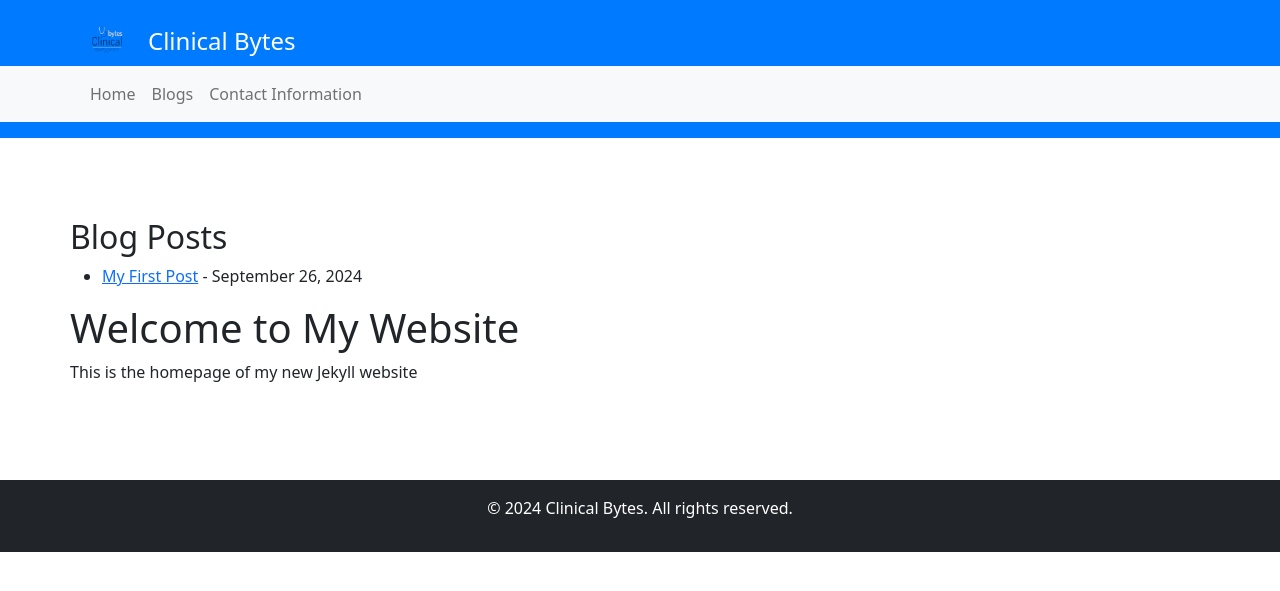
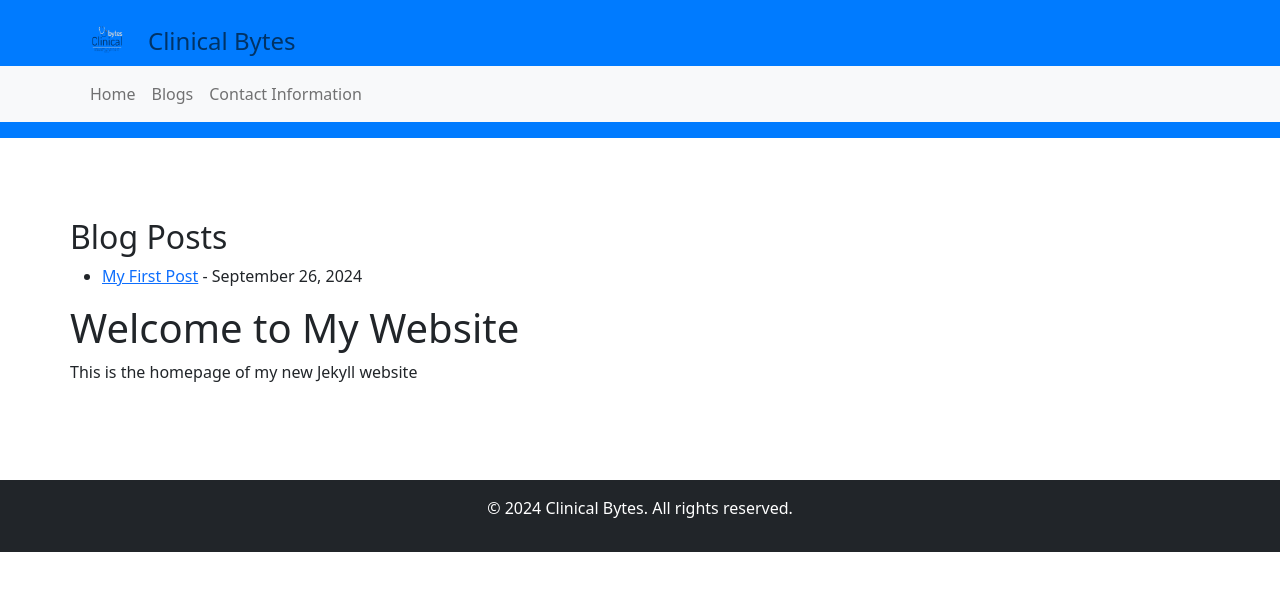
Before and after one commit to prabhatsharm007/prabhatsharm007.github.io, a Jekyll site: the page built from index.md, in a window 1280 px wide. Shown: the top 591 px of the page. Built offline with Jekyll 4.4.1, drawn with Linux system fonts in a browser that asks for light colours.

Commit message:
Update styles.css

```diff
--- a/assets/css/styles.css
+++ b/assets/css/styles.css
@@ -12,6 +12,7 @@
 .custom-header h1 {
     margin: 0;
     font-size: 1.5rem;
+    color: #003366; /* Dark blue color */
 }
 
 .navbar-nav .nav-link {
```
